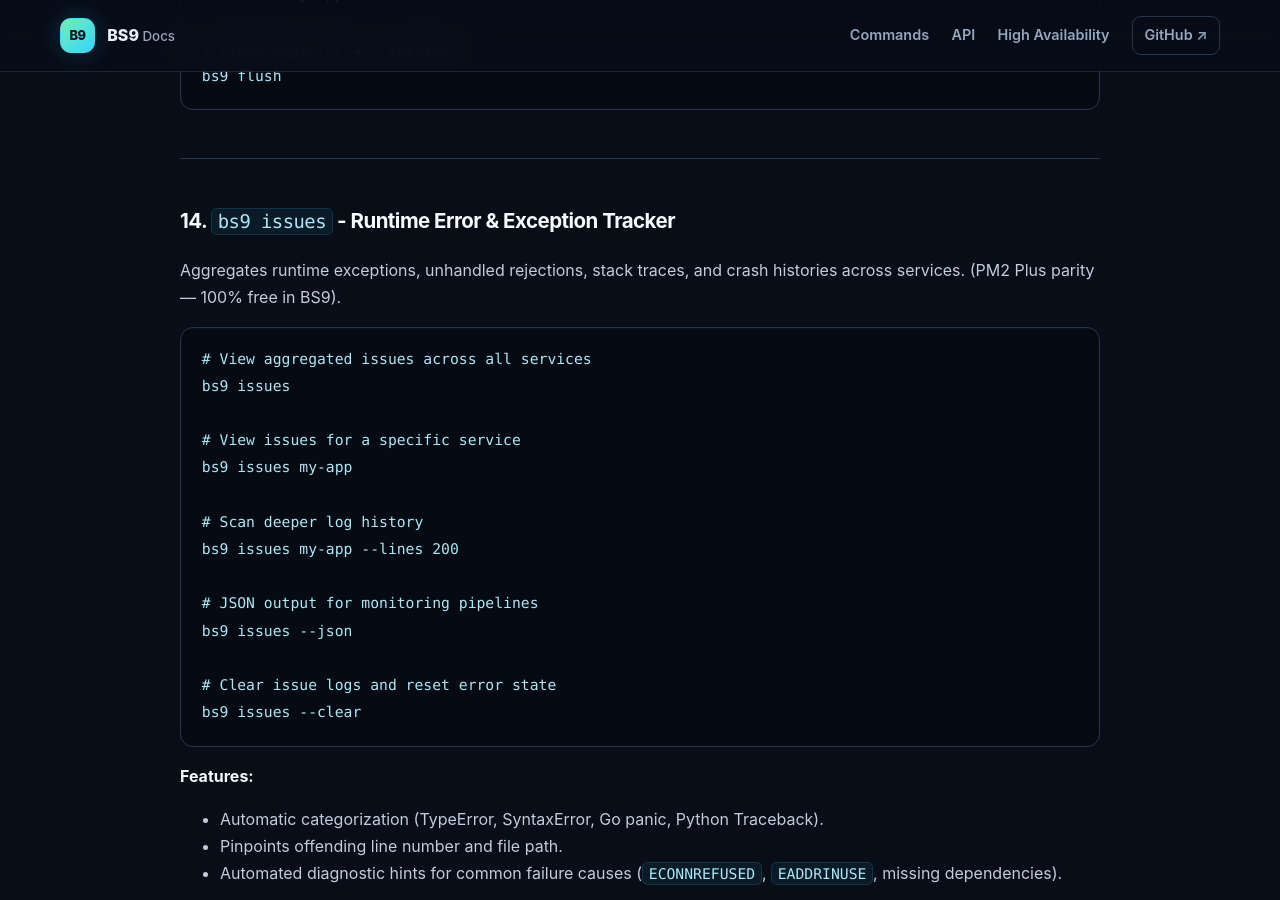
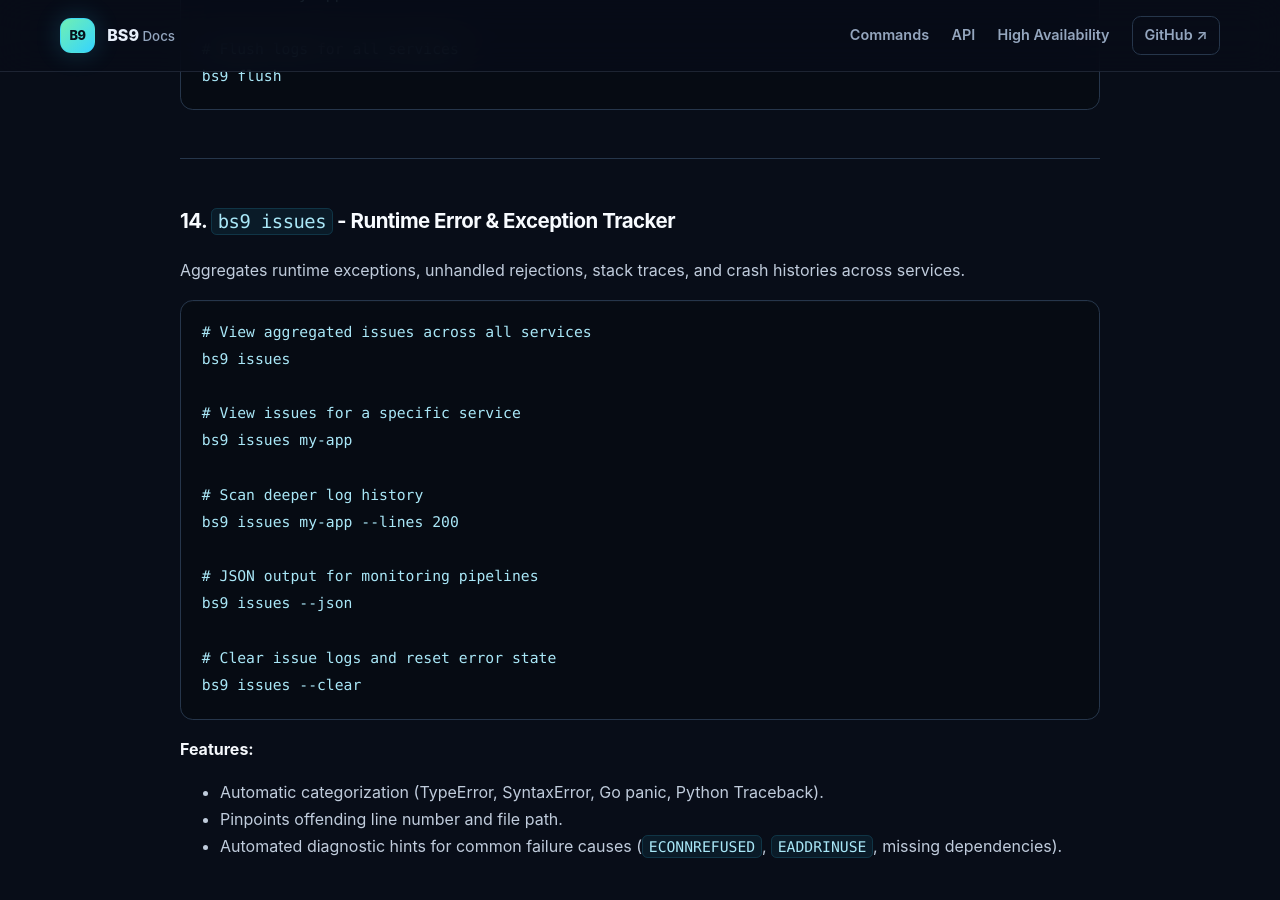
Before and after one commit to xarhang/bs9, a Jekyll site: the page built from COMMANDS.md, in a window 1280 px wide and 900 px high, scrolled down 9743 px. Built offline with Jekyll 4.4.1, drawn with Linux system fonts in a browser that asks for light colours; some of the changed text lies outside the part shown.

````diff
--- a/COMMANDS.md
+++ b/COMMANDS.md
@@ -82,7 +82,7 @@ bs9 start service.exe                               # Native executable binary
 bs9 start task.sh                                   # Shell script
 bs9 start app.rb --interpreter ruby                 # Explicit custom runtime
 
-# PM2 ecosystem configuration parity
+# Import supported ecosystem configuration fields
 bs9 start ecosystem.config.js
 bs9 start bs9.config.json
 
@@ -165,7 +165,7 @@ bs9 restart my-app --force
 
 ### 4. `bs9 reload` - Zero-Downtime Rolling Reload
 
-Performs a replace-first, zero-downtime rolling reload across all worker slots in a cluster (PM2 reload parity).
+Performs a replace-first, zero-downtime rolling reload across all worker slots in a cluster.
 
 ```bash
 # Reload a clustered service with zero downtime
@@ -295,7 +295,7 @@ bs9 status my-app
 # Continuous live refresh mode (refreshes every 2s)
 bs9 status --watch
 
-# Machine-readable JSON output (PM2 jlist parity)
+# Machine-readable JSON output
 bs9 status --json
 bs9 status --raw
 ```
@@ -356,7 +356,7 @@ bs9 flush
 
 ### 14. `bs9 issues` - Runtime Error & Exception Tracker
 
-Aggregates runtime exceptions, unhandled rejections, stack traces, and crash histories across services. (PM2 Plus parity — 100% free in BS9).
+Aggregates runtime exceptions, unhandled rejections, stack traces, and crash histories across services.
 
 ```bash
 # View aggregated issues across all services
````
Also changed, not shown: other parts of COMMANDS.md (+1 -1 lines).
